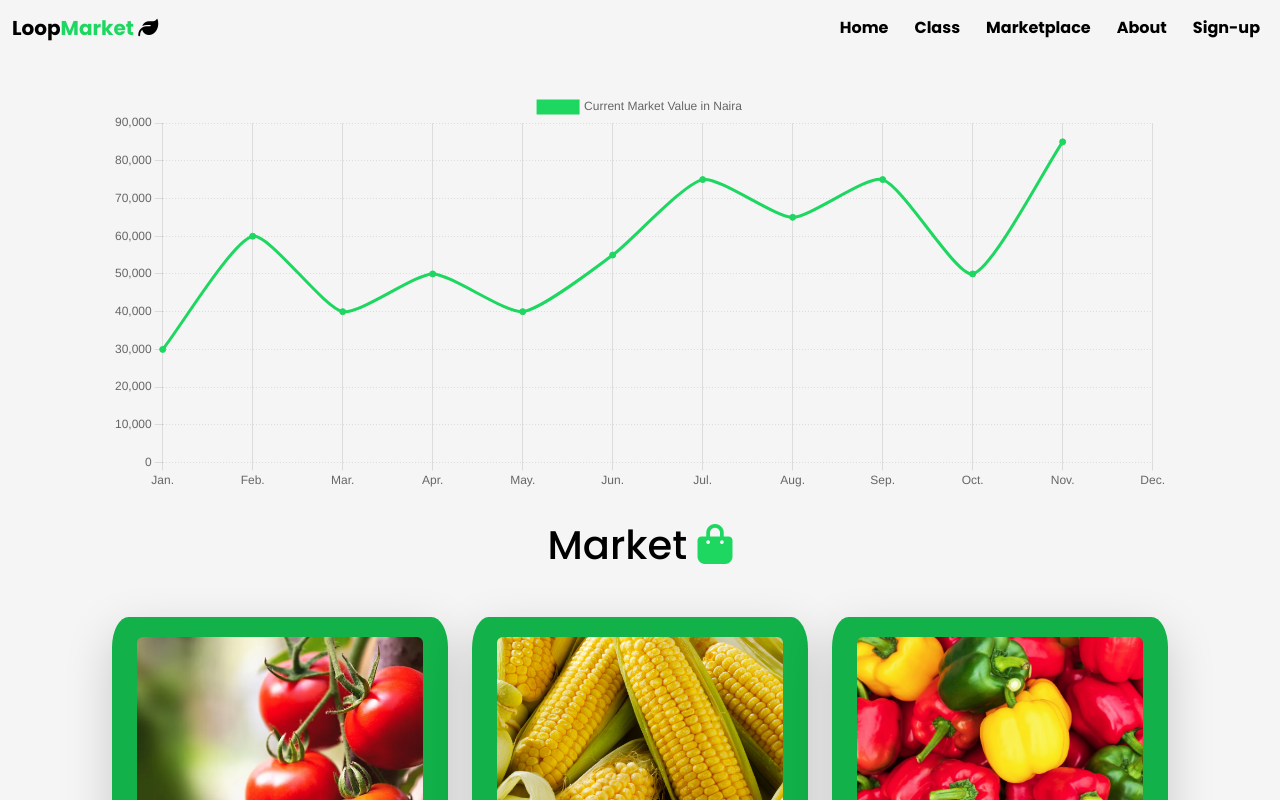
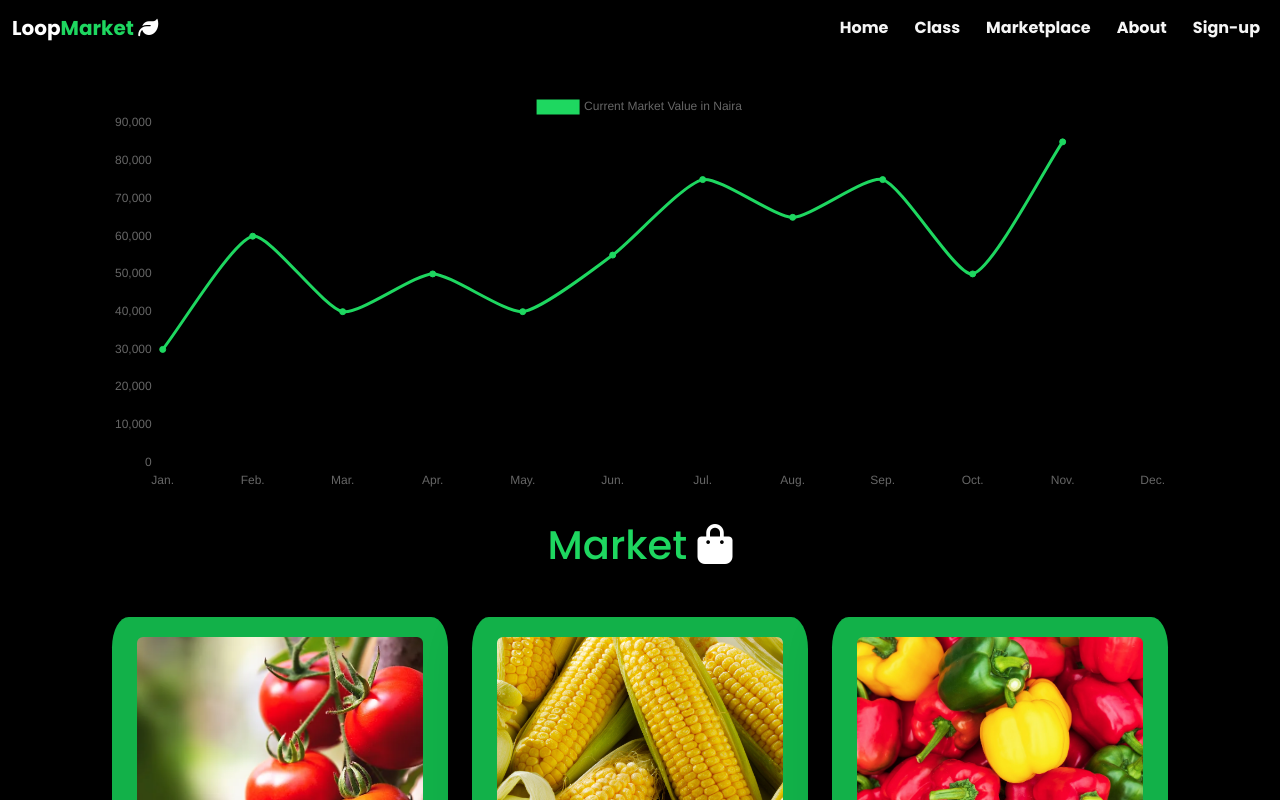
Before and after one commit to loopcodes/LoopMarket, an Angular app: page /marketplace in a window 1280 px wide. Shown: the top 800 px of the page. Built offline with nearby package versions, Linux system fonts and the light colour scheme.

Commit message:
initial changes

```diff
--- a/src/app/app.component.css
+++ b/src/app/app.component.css
@@ -1,16 +1,14 @@
-.navbar-nav .nav-link {
-  background-color: whitesmoke;
-  color: black;
+.navbar-dark .navbar-nav .nav-link {
+  color: whitesmoke;
   font-weight: 700;
 }
 
-.navbar-nav .nav-link:hover {
+.navbar-dark .navbar-nav .nav-link:hover {
   color: #1ed760;
   transition: 0.3s ease-in-out;
 }
 
 .navbar-brand {
-  color: black;
   font-weight: 700;
 }
 
--- a/src/app/app.component.html
+++ b/src/app/app.component.html
@@ -1,9 +1,9 @@
 <div class="mynav">
-  <nav class="navbar navbar-expand-sm navbar-light">
+  <nav class="navbar navbar-expand-sm navbar-dark bg-black">
     <div class="container-fluid">
       <a class="navbar-brand" routerLink="">Loop<span>Market</span>&nbsp;<i class="fa-solid fa-leaf"></i></a>
       <button class="navbar-toggler" type="button" data-bs-toggle="collapse" data-bs-target="#navbarSupportedContent" aria-controls="navbarSupportedContent" aria-expanded="false" aria-label="Toggle navigation">
-        <span class="navbar-toggler-icon "></span>
+        <span class="navbar-toggler-icon"></span>
       </button>
       <div class="collapse navbar-collapse" id="navbarSupportedContent">
         <ul class="navbar-nav ms-auto">
--- a/src/app/home/home.component.css
+++ b/src/app/home/home.component.css
@@ -1,6 +1,5 @@
 .home {
-  background-color: whitesmoke;
-  color: black;
+  background-color: black;
   height: 100%;
 }
 
@@ -64,7 +63,7 @@ span {
 }
 
 .conti {
-  color: black;
+  color: white;
   padding: 0px 20px;
 }
 
@@ -115,13 +114,13 @@ span {
 }
 
 .cont {
-  color: black;
+  color: white;
   padding: 59.9px 20px;
 }
 
 .food {
   border-radius: 5%;
-
+  background-color: black;
   padding: 10px 10px;
 }
 
@@ -145,6 +144,6 @@ span {
 
 .bet:hover {
   color: #1ed760;
-  background-color: black;
+  background-color: white;
   transition: 0.5s ease;
 }
--- a/src/app/home/home.component.html
+++ b/src/app/home/home.component.html
@@ -14,7 +14,7 @@
         <div class="row mt-5">
 
             <div class="set col-lg-4 mt-2">
-                <div class="box shadow-lg">
+                <div class="box">
                     <h1>1.</h1>
                     <img class="pic1" src="../../assets/undraw_authentication_re_svpt.svg">
                     <p>Openshop/Register<span>.</span></p>
--- a/src/app/marketplace/marketplace.component.css
+++ b/src/app/marketplace/marketplace.component.css
@@ -1,7 +1,6 @@
 .market {
   height: 100%;
-  color: black;
-  background-color: whitesmoke;
+  background-color: black;
   padding: 56px 100px;
 }
 
@@ -67,17 +66,21 @@ button {
   margin-left: 63%;
 }
 
+input {
+  width: 40%;
+}
+
 .form-select {
   width: 60%;
 }
 
 .text {
   margin-top: 30px;
-  color: black;
+  color: #1ed760;
 }
 
 span {
-  color: #1ed760;
+  color: white;
 }
 
 .price {
--- a/src/app/marketplace/marketplace.component.html
+++ b/src/app/marketplace/marketplace.component.html
@@ -26,8 +26,8 @@
                     </select>
                     <div class="quan">
                         <button type="button"(click)="plus()"><i class="fa fa-plus"></i></button>
-                    <input type="text" [value]="quantity">
-                    <button type="button" (click)="minus()"><i class="fa fa-minus"></i></button>
+                        <input type="text" [value]="quantity">
+                        <button type="button" (click)="minus()"><i class="fa fa-minus"></i></button>
                     </div>
                     <br/>
                     <a [routerLink]="['/openshop']" class="buybtn">Buy Now &nbsp;<i class="fa-solid fa-bag-shopping"></i></a>
--- a/src/styles.css
+++ b/src/styles.css
@@ -6,7 +6,7 @@ body {
   height: 100vh;
   box-sizing: border-box;
   font-family: 'Poppins', sans-serif;
-  background-color: whitesmoke;
+  background-color: black;
 }
 
 .ng-valid[required],
```
